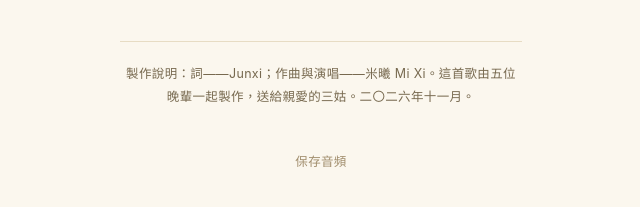
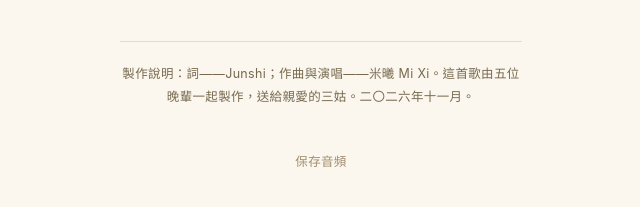
Before and after one commit to king818/for-sangu, a plain HTML site: page 10c30903255fd73dacca8890/index.html in a window 1280 px wide. Shown: the part 4128-4335 px from the top of the page, 319-959 px from the left. Drawn offline with Linux system fonts and the light colour scheme.

Commit message:
Fix public credit spelling: Junxi -> Junshi

```diff
--- a/10c30903255fd73dacca8890/index.html
+++ b/10c30903255fd73dacca8890/index.html
@@ -265,7 +265,7 @@
 
   <audio id="song" controls preload="metadata" src="song.mp3"></audio>
 
-  <!-- 獻詞（Junxi 原文，逐字） -->
+  <!-- 獻詞（Junshi 原文，逐字） -->
   <section class="reveal dedication" id="dedication">
     <p class="ded-title">獻給我們最親愛的三姑</p>
     <p>親愛的三姑：</p>
@@ -355,7 +355,7 @@
   <!-- 結尾 -->
   <div class="closing" id="closing">
     <button class="replay" id="replayBtn" type="button">再聽一遍</button>
-    <p class="footnote">製作說明：詞——Junxi；作曲與演唱——米曦 Mi Xi。這首歌由五位晚輩一起製作，送給親愛的三姑。二〇二六年十一月。</p>
+    <p class="footnote">製作說明：詞——Junshi；作曲與演唱——米曦 Mi Xi。這首歌由五位晚輩一起製作，送給親愛的三姑。二〇二六年十一月。</p>
     <a class="save" href="song.mp3" download>保存音頻</a>
     <p class="made-date">為三姑製作於 二〇二六年十一月八日</p>
   </div>
```
